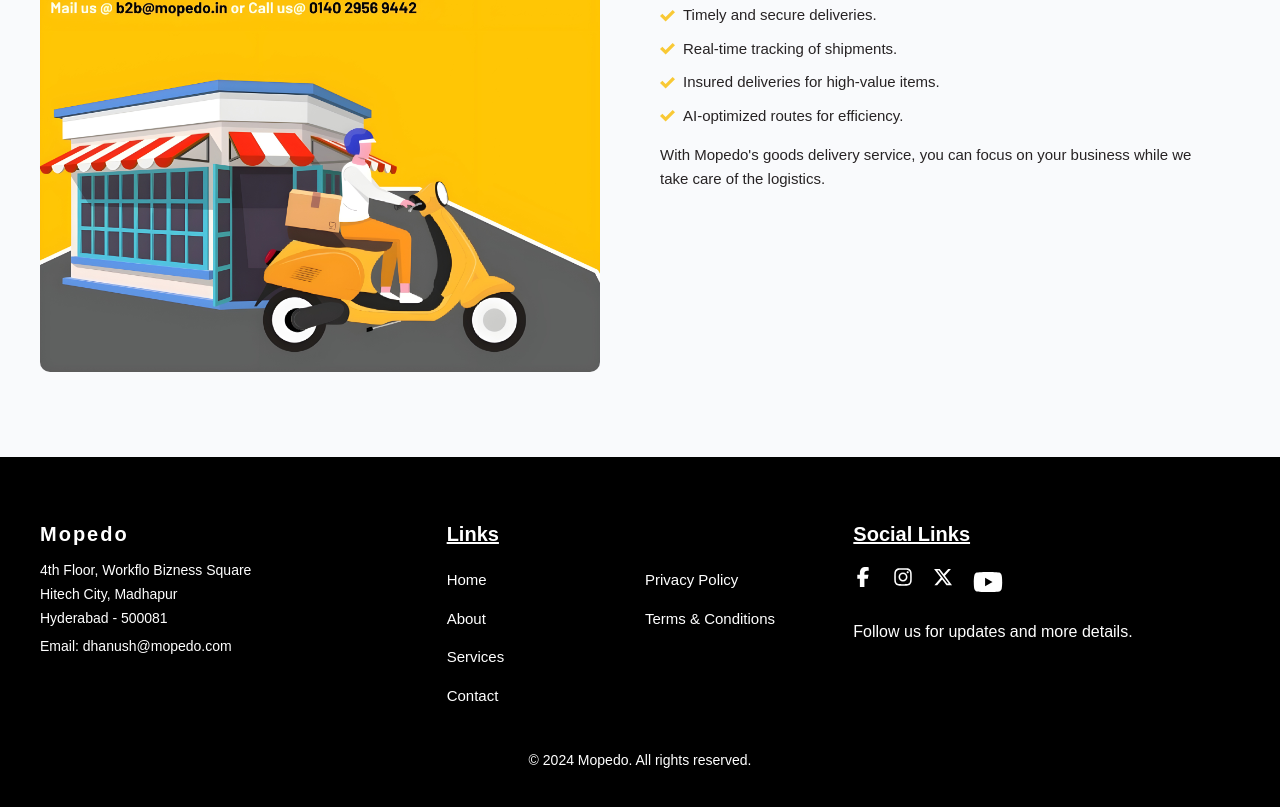
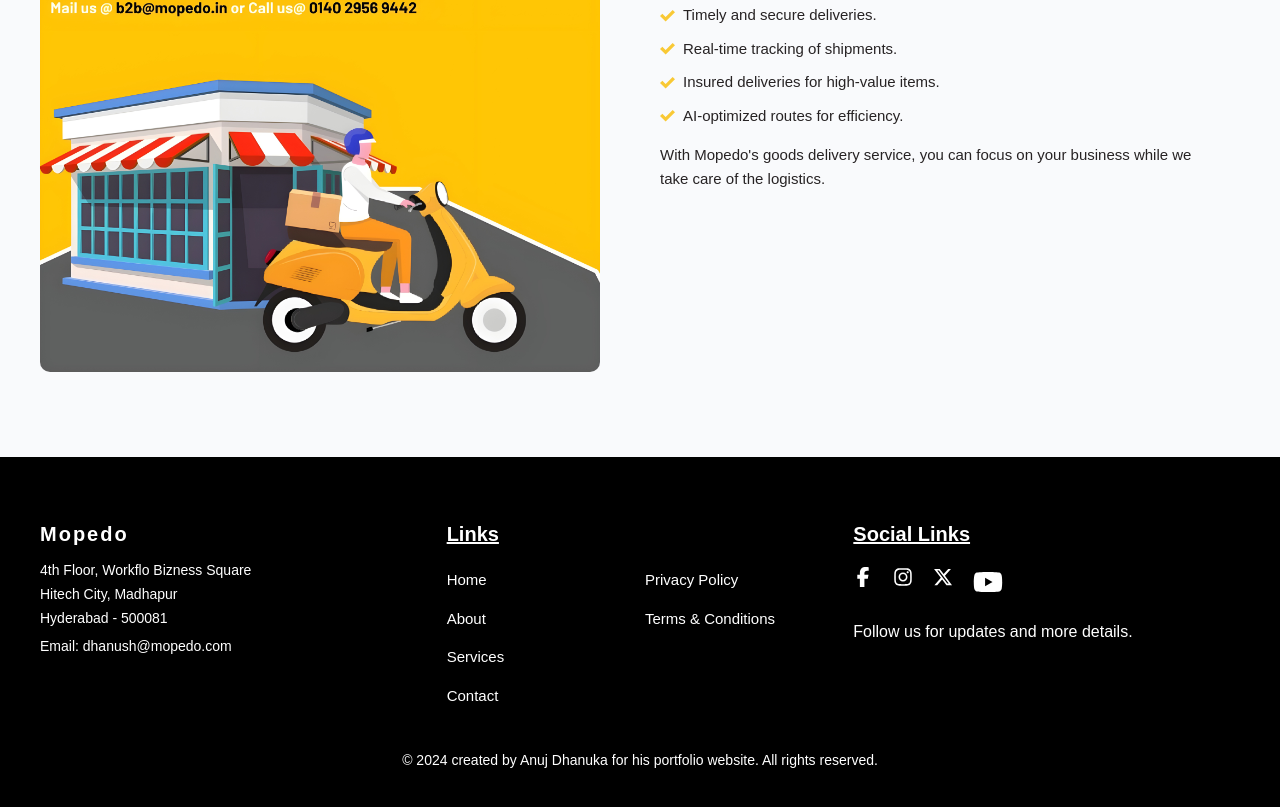
Before and after one commit to Anuj-Dhanuka/mopedo-web-app, a React (Vite) app: page /services in a window 1280 px wide. Shown: the part 2880-3687 px from the top of the page. Built offline with nearby package versions, Linux system fonts and the light colour scheme.

Commit message:
copyrights updated

```diff
--- a/src/components/Footer/index.jsx
+++ b/src/components/Footer/index.jsx
@@ -81,7 +81,7 @@
           </Block>
         </BlocksContainer>
         <RightReserved>
-          &copy; {new Date().getFullYear()} Mopedo. All rights reserved.
+          &copy; {new Date().getFullYear()} created by Anuj Dhanuka for his portfolio website. All rights reserved.
         </RightReserved>
       </FooterInnerContainer>
     </FooterContainer>
```
